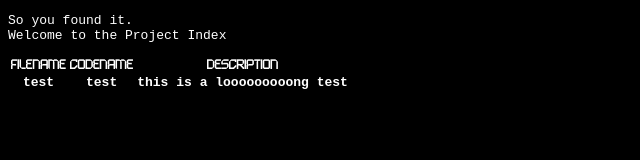
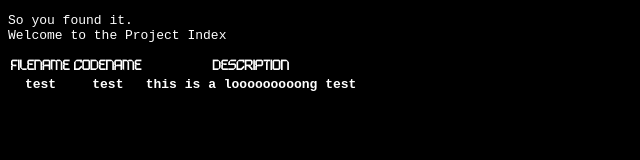
Before and after one commit to cowardlycamper32/cowardlycamper32.github.io, a website: page secret.html in a window 1280 px wide. Shown: the whole page, without its empty margins (0-640 px from the left). Drawn offline with Linux system fonts and the light colour scheme.

Commit message:
fixed font

```diff
--- a/secret.css
+++ b/secret.css
@@ -10,7 +10,7 @@ h1 {
 .trHeader {
     text-align: center;
     font-family: papaya, serif;
-    font-size: 7pt;
+    font-size: 10px;
 }
 @font-face {
     font-family: "papaya";
```
